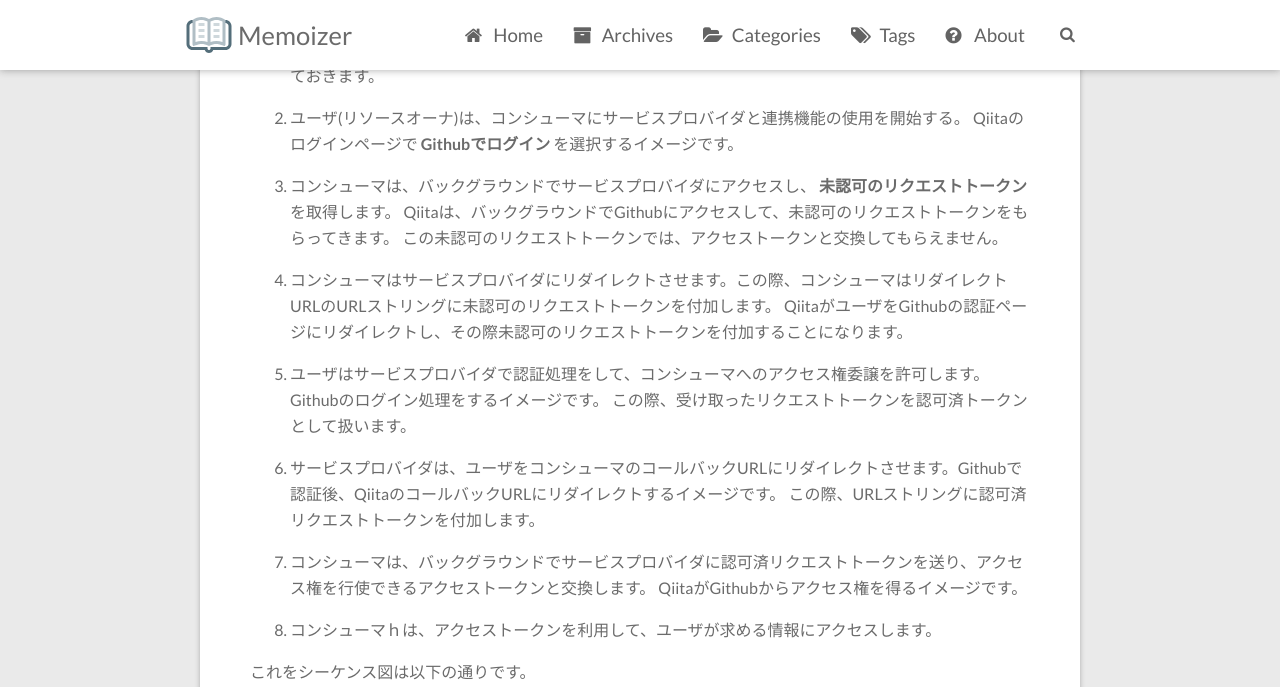
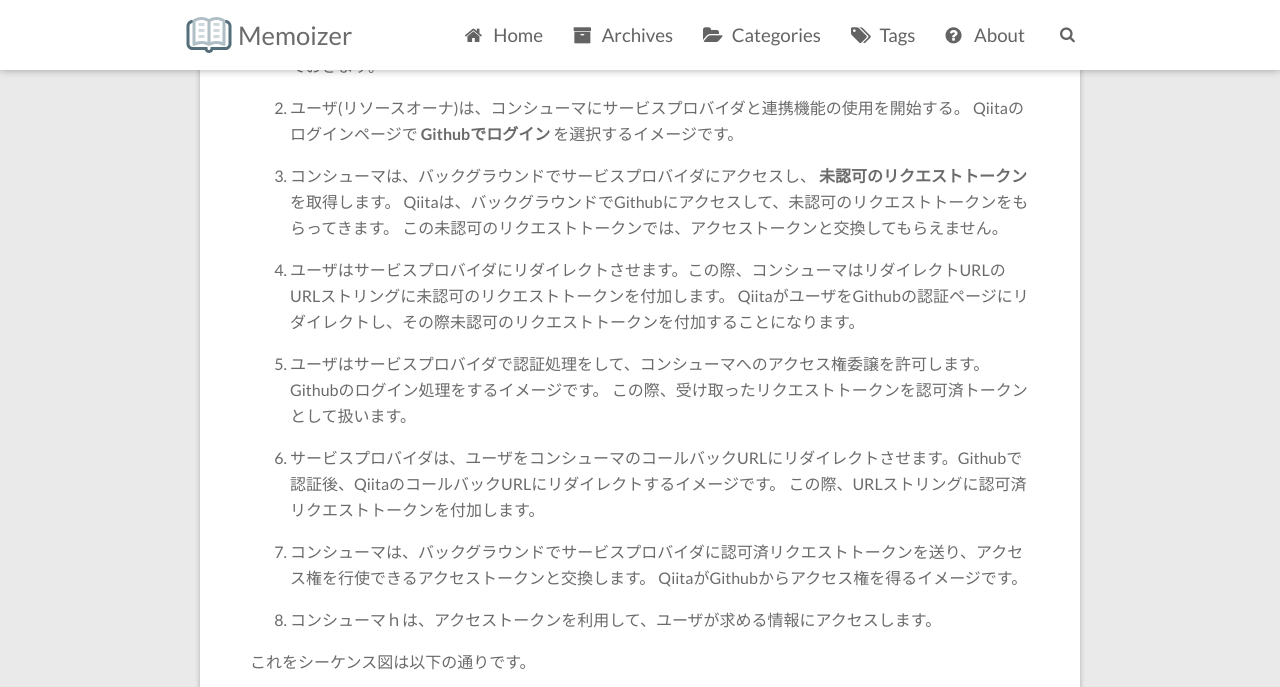
Before and after one commit to yatanokarasu/yatanokarasu.github.io, a Jekyll site: the page built from _posts/2016-03-27-first-step-of-oauth.md, in a window 1280 px wide and 900 px high, scrolled down 1173 px, cut to the strip 0-687 px from the top of the window. Built offline with Jekyll 4.4.1, drawn with Linux system fonts in a browser that asks for light colours; some web fonts are replaced.

Commit message:
Fix post on 27th Mar, 2016.
Signed-off-by: yatanokarasu <sync.outerphase@gmail.com>

```diff
--- a/Gemfile
+++ b/Gemfile
@@ -4,6 +4,6 @@
 source 'https://rubygems.org'
 
 gem 'jekyll',           '3.1.2'
+gem 'jekyll-gist',      '1.4.0'
 gem 'jekyll-paginate',  '1.1.0'
-gem 'jekyll-gist',      '1.4.0'
 gem 'jekyll-plantuml',  '1.1'
--- a/_config.yml
+++ b/_config.yml
@@ -32,7 +32,6 @@
     url:    '/about'
     icon:   'question-circle'
 
-
 gems:
   - jekyll-paginate
   - jekyll-gist
--- a/_posts/2016-03-27-first-step-of-oauth.md
+++ b/_posts/2016-03-27-first-step-of-oauth.md
@@ -28,6 +28,7 @@
 | Consumer Key (Client ID) | サービスプロバイダがコンシューマを一意に識別するためのID |
 | Request Token         | コンシューマが、これと引き換えにサービスプロバイダからアクセストークンを取得します |
 | Access Token          | コンシューマがAPIへのアクセス認可を受け、サービスプロバイダから取得する文字列。このトークンを使用して、APIにアクセスすることができる |
+{: rules="rows"}
 
 
 では、OAuthのフローは以下の通りです。ここでは例として、
@@ -46,7 +47,7 @@
     Qiitaは、バックグラウンドでGithubにアクセスして、未認可のリクエストトークンをもらってきます。
     この未認可のリクエストトークンでは、アクセストークンと交換してもらえません。
 
-3.  コンシューマはサービスプロバイダにリダイレクトさせます。この際、コンシューマはリダイレクトURLのURLストリングに未認可のリクエストトークンを付加します。
+3.  ユーザはサービスプロバイダにリダイレクトさせます。この際、コンシューマはリダイレクトURLのURLストリングに未認可のリクエストトークンを付加します。
     QiitaがユーザをGithubの認証ページにリダイレクトし、その際未認可のリクエストトークンを付加することになります。
 
 4.  ユーザはサービスプロバイダで認証処理をして、コンシューマへのアクセス権委譲を許可します。
```
Also changed, not shown: other parts of _posts/2016-03-27-first-step-of-oauth.md (+35 -1 lines), 1 other file.
